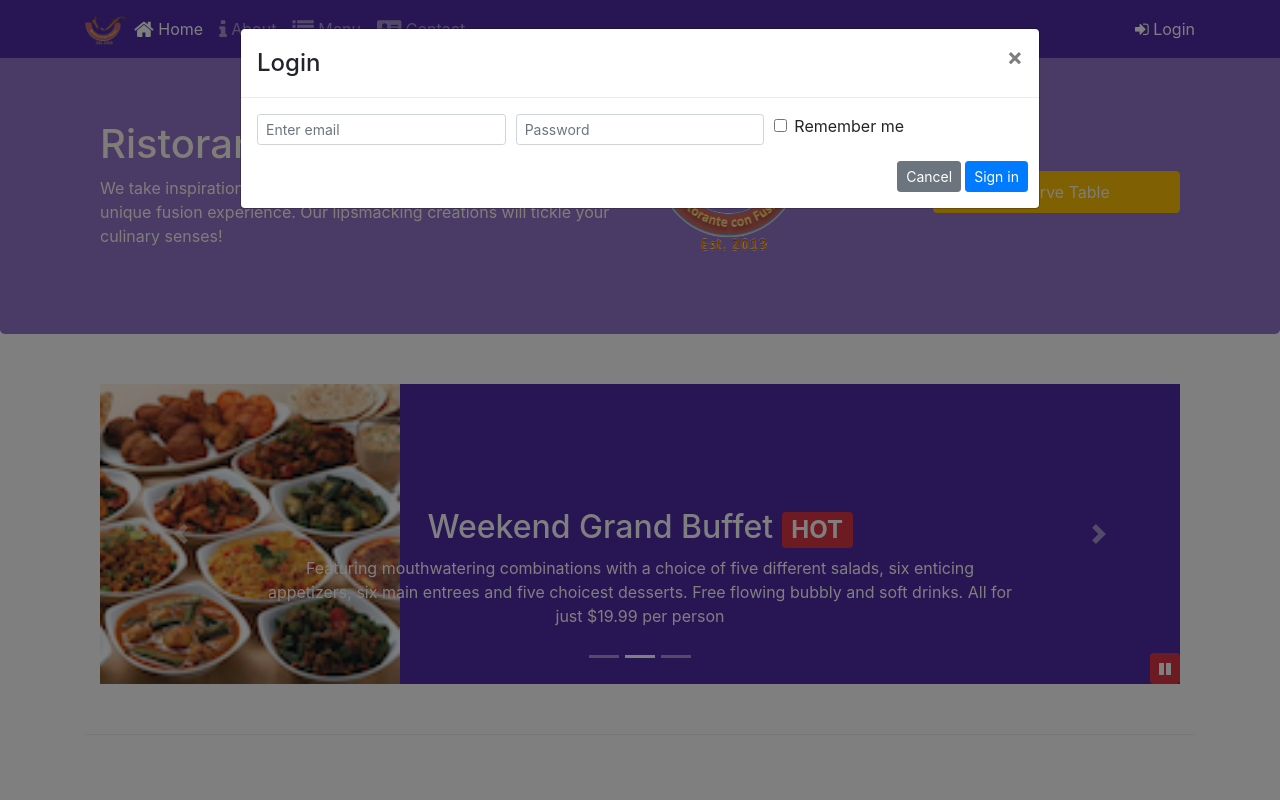
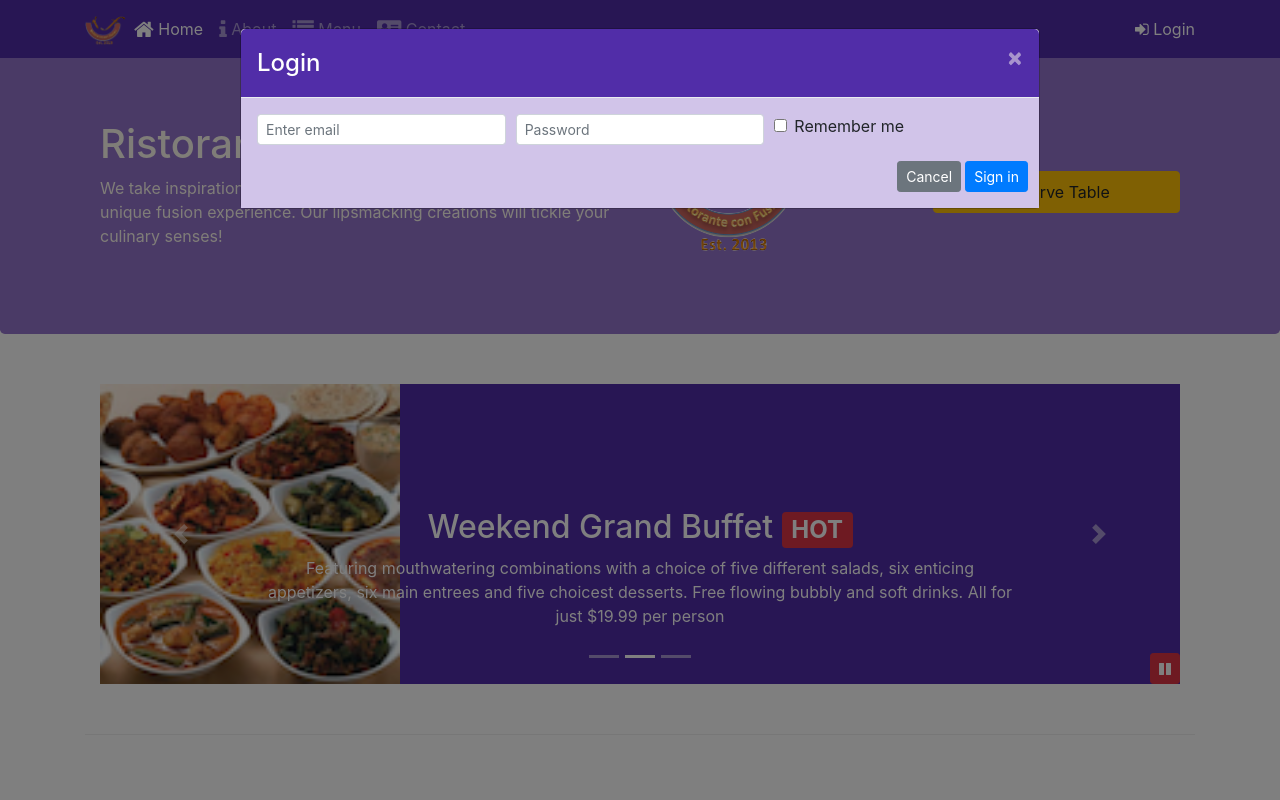
Before and after one commit to poornaseshadri/Bootstrap-conFusion, a website: page index.html in a window 1280 px wide. Both pictures are taken after a click on the link "Login". Shown: the top 800 px of the page. Drawn offline with nearby package versions, Linux system fonts and the light colour scheme.

Commit message:
Assignment 4

```diff
--- a/css/styles.scss
+++ b/css/styles.scss
@@ -74,3 +74,22 @@ body{
     bottom: 0px;
     z-index: 1;
 }
+.modal
+{
+    .modal-header
+    {
+            background-color: $background-dark;
+            .close
+            {
+                color: floralwhite;
+                &:hover
+                {
+                  color: floralwhite;
+                }
+            }
+    }
+    .modal-body
+    {
+        background-color: $background-pale;
+    }
+}
--- a/index.html
+++ b/index.html
@@ -31,7 +31,7 @@
                         <li class='nav-item'><a class='nav-link' href="contactus.html"><span class="fa fa-address-card fa-lg"></span> Contact</a> </li>
                     </ul>
                     <span class="navbar-text">
-                        <a data-toggle="modal" data-target="#loginModal">
+                        <a id="loginbutton">
                         <span class="fa fa-sign-in"></span> Login</a>
                     </span>
                 </div>
@@ -42,7 +42,7 @@
             <!-- Modal content-->
             <div class="modal-content">
                 <div class="modal-header">
-                    <h4 class="modal-title">Login </h4>
+                    <h4 class="modal-title text-white">Login </h4>
                     <button type="button" class="close" data-dismiss="modal">&times;</button>
                 </div>
                 <div class="modal-body">
@@ -75,12 +75,12 @@
     </div>
 
 
-    <div id="reserve" class="modal fade" role="dialog">
+    <div id="reservemodal" class="modal fade" role="dialog">
         <div class="modal-dialog modal-lg" role="content">
             <!-- Modal content-->
             <div class="modal-content">
                 <div class="modal-header">
-                    <h4 class="modal-title">Reserve a Table </h4>
+                    <h4 class="modal-title text-white">Reserve a Table </h4>
                     <button type="button" class="close" data-dismiss="modal">&times;</button>
                 </div>
                 <div class="modal-body">
@@ -176,7 +176,7 @@
                     <img src="img/logo.png" class="img-fluid">
                 </div>
                 <div class="col-12 col-sm align-self-center">
-                            <a role="button" data-toggle="modal" data-target="#reserve" class="btn btn-block nav-link btn-warning">Reserve Table</a>
+                            <button type="button" id="reserve" class="btn btn-block nav-link btn-warning">Reserve Table</button>
                 </div>
             </div>
         </div>
@@ -364,6 +364,23 @@
             });
         });
     </script>
+    <script>
+     $("#reserve").click(function(){
+            $('#reservemodal').modal({
+                keyboard: false
+            });
+        });
+    </script>
+    <script>
+    $("#loginbutton").click(function(){
+           $('#loginModal').modal({
+               keyboard: false
+           });
+       });
+   </script>
+
+
+
 </body>
 
 </html>
```
Also changed, not shown: css/styles.css.
